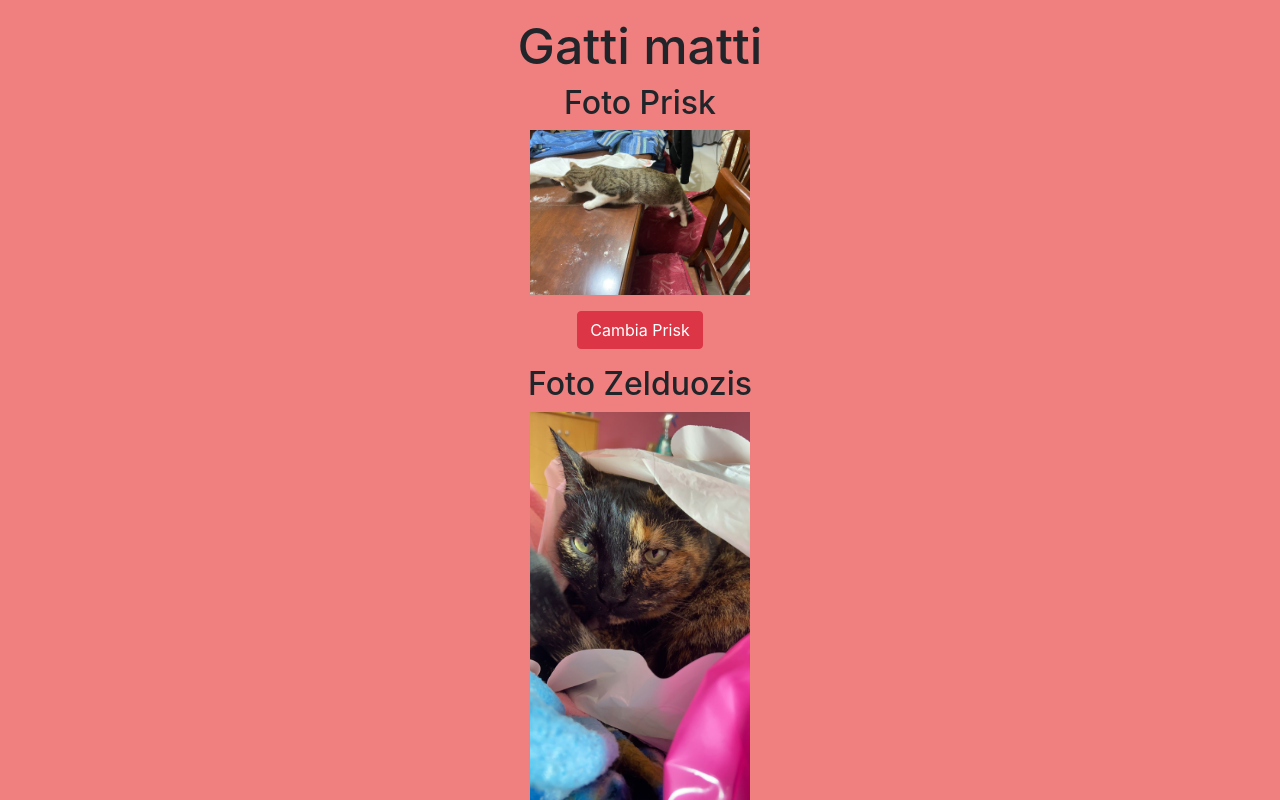
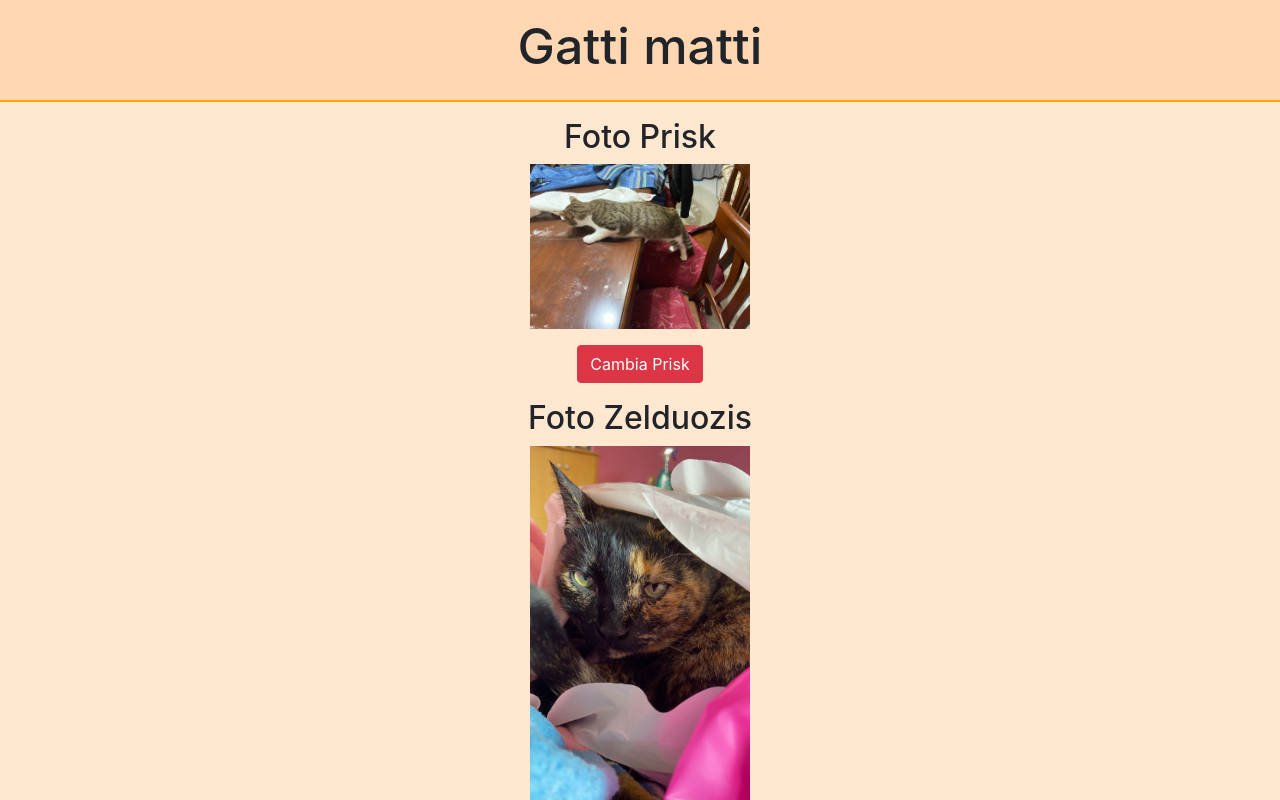
Before and after one commit to eduardomecchia/gattimatti-old, a plain HTML site: page index.html in a window 1280 px wide. Drawn offline with nearby package versions, Linux system fonts and the light colour scheme.

Commit message:
Change theme to orange and add placeholder to footer

```diff
--- a/assets/css/style.css
+++ b/assets/css/style.css
@@ -8,13 +8,17 @@ body {
 /* App wrapper rules */
 
 #app {
-    width: 100%;
     overflow-y: auto;
-    background-color: lightcoral;
+    background-color: #ffe7d0;
     margin: 0 auto;
 }
 
 /* Header rules */
+
+header {
+    background-color: #ffd7b3;
+    border-bottom: 2px solid orange;
+}
 
 header h1 {
     font-size: 50px;
@@ -22,4 +26,20 @@ header h1 {
 
 /* Content rules */
 
+#whiskey {
+
+}
+
+#zelda {
+
+}
+
+#pallino {
+
+}
+
 /* Footer rules */
+
+footer {
+    background-color: #ffaa60;
+}
--- a/index.html
+++ b/index.html
@@ -10,15 +10,15 @@
 </head>
 <body>
     <!-- Application wrapper -->
-    <div id="app" class="h-100 py-3">
+    <div id="app" class="h-100">
         <!-- App header -->
-        <header class="text-center">
+        <header class="text-center py-3">
             <h1>Gatti matti</h1>
         </header>
 
         <!-- App content -->
-        <main>
-            <section id="first-cat" class="d-flex flex-column justify-content-center align-items-center">
+        <main class="py-3">
+            <section id="whiskey" class="d-flex flex-column justify-content-center align-items-center">
                 <h2 class="text-center">Foto Prisk</h2>
 
                 <img :src="'./assets/img/' + currentWhiskeyPic + '.jpg'" width="220" alt="">
@@ -26,7 +26,7 @@
                 <button class="btn btn-danger my-3" @click="getRandomPhoto(whiskeyPics)">Cambia Prisk</button>
             </section>
 
-            <section id="second-cat" class="d-flex flex-column justify-content-center align-items-center">
+            <section id="zelda" class="d-flex flex-column justify-content-center align-items-center">
                 <h2 class="text-center">Foto Zelduozis</h2>
 
                 <img :src="'./assets/img/' + currentZeldaPic + '.jpg'" width="220" alt="">
@@ -34,7 +34,7 @@
                 <button class="btn btn-danger my-3" @click="getRandomPhoto(zeldaPics)">Cambia Zelduozis</button>
             </section>
 
-            <section id="third-cat" class="d-flex flex-column justify-content-center align-items-center">
+            <section id="pallino" class="d-flex flex-column justify-content-center align-items-center">
                 <h2 class="text-center">Bonus Pallinuozis</h2>
 
                 <img :src="'./assets/img/' + currentPallinoPic + '.jpg'" width="220" alt="">
@@ -44,7 +44,9 @@
         </main>
 
         <!-- App footer -->
-        <footer></footer>
+        <footer class="py-3">
+            <h5 class="text-center">Eduardo Mecchia</h5>
+        </footer>
     </div>
 
     <script src="https://cdn.jsdelivr.net/npm/vue@2.6.12/dist/vue.js"></script>
```
